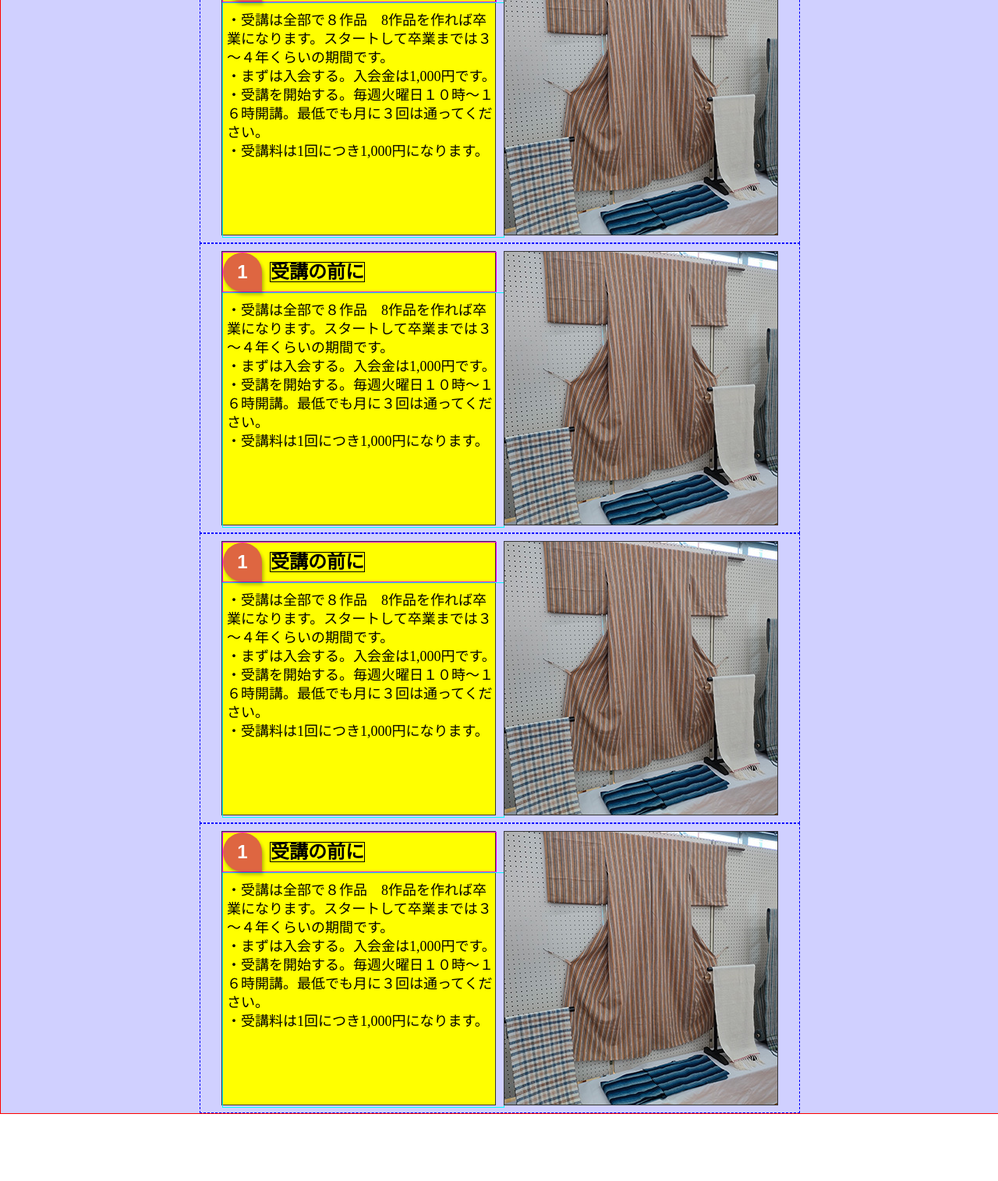
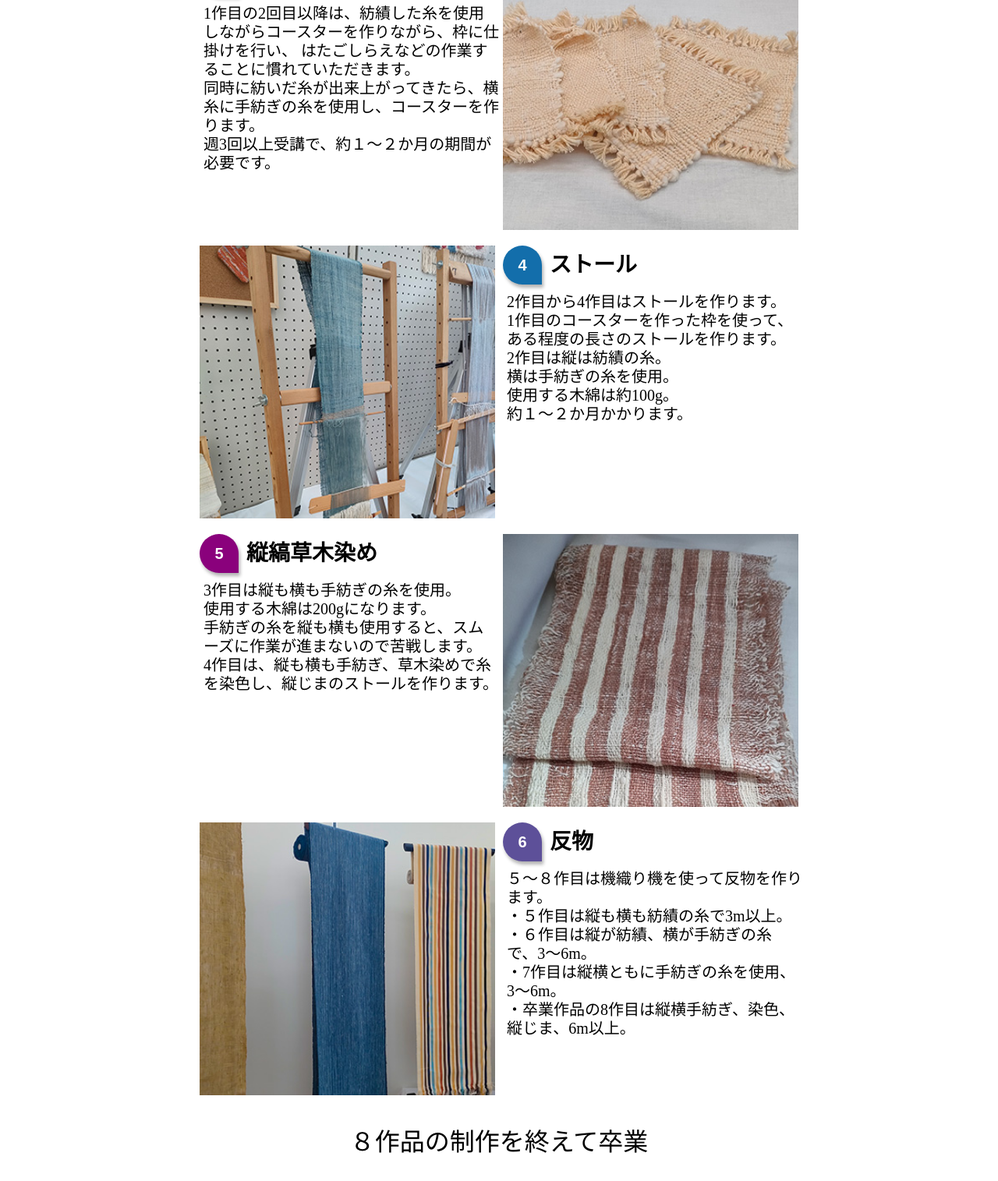
Before and after one commit to hanatanidesignworks/teoriba, a plain HTML site: page index.html in a window 1280 px wide. Shown: the part 3105-4620 px from the top of the page at 78% size. Before the commit the page ends 4534 px from the top, so only its background shows below. Drawn offline with Linux system fonts and the light colour scheme; a web font is replaced by a local one.

Commit message:
add solution remain part

```diff
--- a/css/style.css
+++ b/css/style.css
@@ -581,7 +581,6 @@
 .solution_container{
     width: 100%;
     height: auto;
-    background-color: #d0d0ff;
 }
 
     /*HEADING*/
@@ -607,7 +606,6 @@
         display: flex;
         flex-direction: column;
         align-items: center;
-        border: solid 0.5px #ff0000;
     }
 
         .solution_contents_inner_container{
@@ -617,23 +615,11 @@
             flex-direction: column;
             gap: 10px;
             justify-content: center;
-            border: dashed 0.5px #0000ff;
-        }
-
-        @media(min-width: 768px){
-            .solution_contents_inner_container{
-                width: 768px;
-                height: 370px;
-                flex-direction: row;
-                align-items: center;
-            }
         }
 
             .solution_contents_inner_text_container, .solution_contents_inner_image_container{
                 width: 350px;
                 height: 350px;
-                background-color: #ffff00;
-                border: solid 0.5px #343434;
             }
 
                 .solution_contents_inner_image_container img{
@@ -646,7 +632,6 @@
                     height: 50px;
                     display: flex;
                     align-items: center;
-                    border: solid 0.5px #ff00ff;
                 }
 
                     .solution_contents_inner_text_title_container h3{
@@ -656,7 +641,6 @@
                         font-style: normal;
                         font-size: 24px;
                         margin-left: 10px;
-                        border: solid 0.5px #000;
                     }
 
                     .solution_number{
@@ -669,6 +653,26 @@
                         box-shadow: 2px 4px 4px rgba(0, 0, 0, 0.3);
                         display: grid;
                         place-items: center;
+                    }
+
+                    .number_second{
+                        background-color: #93b447;
+                    }
+
+                    .number_third{
+                        background-color: #ca4684;
+                    }
+
+                    .number_forth{
+                        background-color: #136eab;
+                    }
+
+                    .number_fifth{
+                        background-color: #8a017c;
+                    }
+
+                    .number_sixth{
+                        background-color: #5d5099;
                     }
 
                         .solution_number p{
@@ -684,7 +688,6 @@
                     width: 100%;
                     height: 280px;
                     padding: 10px 5px;
-                    border: solid 0.5px #0ff;
                 }
 
                     .solution_contents_inner_text_description_container p{
@@ -695,3 +698,76 @@
                         font-size: 18px;
                         line-height: 1.5rem;
                     }
+
+.underHeading_container{
+    width: 100%;
+    height: 100px;
+    display: grid;
+    place-items: center;
+}
+
+    .underHeading_container h4{
+        font-family: "Kaisei Decol", serif;
+        font-weight: 400;
+        font-style: normal;
+        font-size: 24px;
+    }
+
+/*SOLUTION -SEand13mini-*/
+@media(max-width: 350px){
+    .underHeading_container h4{
+        font-size: 20px;
+    }
+
+    .solution_contents_inner_image_container img{
+        width: 300px;
+        object-fit: cover;
+    }
+
+    .solution_contents_inner_text_container, .solution_contents_inner_image_container{
+        width: 300px;
+    }
+
+    .solution_contents_inner_container{
+        width: 300px;
+    }
+}
+
+/*SOLUTION -DESKTOP-*/
+@media(min-width: 768px){
+    .underHeading_container h4{
+        font-size: 32px;
+    }
+
+    .solution_contents_inner_text_title_container h3{
+        font-size: 28px;
+    }
+
+    .solution_contents_inner_text_container, .solution_contents_inner_image_container{
+        width: 379px;
+    }
+
+    .solution_contents_inner_text_container p{
+        font-size: 20px;
+    }
+
+    .solution_contents_inner_image_container img{
+        width: 379px;
+        object-fit: cover;
+    }
+
+    .solution_heading_container h2{
+        font-size: 32px;
+    }
+
+    .solution_contents_inner_container{
+        width: 768px;
+        height: 370px;
+        flex-direction: row;
+        align-items: center;
+    }
+
+    .solution_second_contents, .solution_forth_contents, .solution_sixth_contents{
+        flex-direction: row-reverse;
+    }
+}
--- a/index.html
+++ b/index.html
@@ -177,133 +177,141 @@
 						</div>
 						<!--FIRST END-->
 
-						<!--FIRST-->
-						<div class="solution_contents_inner_container solution_first_contents">
+						<!--SECOND-->
+						<div class="solution_contents_inner_container solution_second_contents">
 							<!--TEXT-->
 							<div class="solution_contents_inner_text_container">
 								<div class="solution_contents_inner_text_title_container">
-									<div class="solution_number">
-										<p>1</p>
+									<div class="solution_number number_second">
+										<p>2</p>
 									</div>
-									<h3>受講の前に</h3>
+									<h3>下準備</h3>
 								</div>
 								<div class="solution_contents_inner_text_description_container">
-									<p>・受講は全部で８作品　8作品を作れば卒業になります。スタートして卒業までは３～４年くらいの期間です。<br>
-										・まずは入会する。入会金は1,000円です。<br>
-										・受講を開始する。毎週火曜日１０時～１６時開講。最低でも月に３回は通ってください。<br>
-										・受講料は1回につき1,000円になります。
+									<p>１作目の１回目は下準備、わたくり、わたうち、コマを使用しての手紡ぎを練習します。<br>
+										使用する木綿は、種付100gあたり500円で販売していますので、ご自身で用意する必要はありません。<br>
+										もちろんご自身でご用意されても構いません。<br>
+										1作目で使用する糸を、コマを使用しての手紡ぎを練習しながら、紡いでいきます。
 									</p>
 								</div>
 							</div>
 							<!--IMAGE-->
 							<div class="solution_contents_inner_image_container">
-								<img src="img/step1.jpg" alt="着物" width="350" height="350">
+								<img src="img/step2.jpg" alt="綿打ち機" width="350" height="350">
 							</div>
 						</div>
-						<!--FIRST END-->
+						<!--SECOND END-->
 
-						<!--FIRST-->
-						<div class="solution_contents_inner_container solution_first_contents">
+						<!--THIRD-->
+						<div class="solution_contents_inner_container solution_third_contents">
 							<!--TEXT-->
 							<div class="solution_contents_inner_text_container">
 								<div class="solution_contents_inner_text_title_container">
-									<div class="solution_number">
-										<p>1</p>
+									<div class="solution_number number_third">
+										<p>3</p>
 									</div>
-									<h3>受講の前に</h3>
+									<h3>コースター</h3>
 								</div>
 								<div class="solution_contents_inner_text_description_container">
-									<p>・受講は全部で８作品　8作品を作れば卒業になります。スタートして卒業までは３～４年くらいの期間です。<br>
-										・まずは入会する。入会金は1,000円です。<br>
-										・受講を開始する。毎週火曜日１０時～１６時開講。最低でも月に３回は通ってください。<br>
-										・受講料は1回につき1,000円になります。
+									<p>1作目の2回目以降は、紡績した糸を使用しながらコースターを作りながら、枠に仕掛けを行い、
+										はたごしらえなどの作業することに慣れていただきます。<br>
+										同時に紡いだ糸が出来上がってきたら、横糸に手紡ぎの糸を使用し、コースターを作ります。<br>
+										週3回以上受講で、約１～２か月の期間が必要です。
 									</p>
 								</div>
 							</div>
 							<!--IMAGE-->
 							<div class="solution_contents_inner_image_container">
-								<img src="img/step1.jpg" alt="着物" width="350" height="350">
+								<img src="img/step3.jpg" alt="着物" width="350" height="350">
 							</div>
 						</div>
-						<!--FIRST END-->
+						<!--THIRD END-->
 
-						<!--FIRST-->
-						<div class="solution_contents_inner_container solution_first_contents">
+						<!--FORTH-->
+						<div class="solution_contents_inner_container solution_forth_contents">
 							<!--TEXT-->
 							<div class="solution_contents_inner_text_container">
 								<div class="solution_contents_inner_text_title_container">
-									<div class="solution_number">
-										<p>1</p>
+									<div class="solution_number number_forth">
+										<p>4</p>
 									</div>
-									<h3>受講の前に</h3>
+									<h3>ストール</h3>
 								</div>
 								<div class="solution_contents_inner_text_description_container">
-									<p>・受講は全部で８作品　8作品を作れば卒業になります。スタートして卒業までは３～４年くらいの期間です。<br>
-										・まずは入会する。入会金は1,000円です。<br>
-										・受講を開始する。毎週火曜日１０時～１６時開講。最低でも月に３回は通ってください。<br>
-										・受講料は1回につき1,000円になります。
+									<p>2作目から4作目はストールを作ります。<br>
+										1作目のコースターを作った枠を使って、ある程度の長さのストールを作ります。<br>
+										2作目は縦は紡績の糸。<br>
+										横は手紡ぎの糸を使用。<br>
+										使用する木綿は約100g。<br>
+										約１～２か月かかります。
 									</p>
 								</div>
 							</div>
 							<!--IMAGE-->
 							<div class="solution_contents_inner_image_container">
-								<img src="img/step1.jpg" alt="着物" width="350" height="350">
+								<img src="img/step4.jpg" alt="着物" width="350" height="350">
 							</div>
 						</div>
-						<!--FIRST END-->
+						<!--FORTH END-->
 
-						<!--FIRST-->
-						<div class="solution_contents_inner_container solution_first_contents">
+						<!--FIFTH-->
+						<div class="solution_contents_inner_container solution_fifth_contents">
 							<!--TEXT-->
 							<div class="solution_contents_inner_text_container">
 								<div class="solution_contents_inner_text_title_container">
-									<div class="solution_number">
-										<p>1</p>
+									<div class="solution_number number_fifth">
+										<p>5</p>
 									</div>
-									<h3>受講の前に</h3>
+									<h3>縦縞草木染め</h3>
 								</div>
 								<div class="solution_contents_inner_text_description_container">
-									<p>・受講は全部で８作品　8作品を作れば卒業になります。スタートして卒業までは３～４年くらいの期間です。<br>
-										・まずは入会する。入会金は1,000円です。<br>
-										・受講を開始する。毎週火曜日１０時～１６時開講。最低でも月に３回は通ってください。<br>
-										・受講料は1回につき1,000円になります。
+									<p>3作目は縦も横も手紡ぎの糸を使用。<br>
+										使用する木綿は200gになります。<br>
+										手紡ぎの糸を縦も横も使用すると、スムーズに作業が進まないので苦戦します。<br>
+										4作目は、縦も横も手紡ぎ、草木染めで糸を染色し、縦じまのストールを作ります。
 									</p>
 								</div>
 							</div>
 							<!--IMAGE-->
 							<div class="solution_contents_inner_image_container">
-								<img src="img/step1.jpg" alt="着物" width="350" height="350">
+								<img src="img/step5.jpg" alt="着物" width="350" height="350">
 							</div>
 						</div>
-						<!--FIRST END-->
+						<!--FIFTH END-->
 
-						<!--FIRST-->
-						<div class="solution_contents_inner_container solution_first_contents">
+						<!--SIXTH-->
+						<div class="solution_contents_inner_container solution_sixth_contents">
 							<!--TEXT-->
 							<div class="solution_contents_inner_text_container">
 								<div class="solution_contents_inner_text_title_container">
-									<div class="solution_number">
-										<p>1</p>
+									<div class="solution_number number_sixth">
+										<p>6</p>
 									</div>
-									<h3>受講の前に</h3>
+									<h3>反物</h3>
 								</div>
 								<div class="solution_contents_inner_text_description_container">
-									<p>・受講は全部で８作品　8作品を作れば卒業になります。スタートして卒業までは３～４年くらいの期間です。<br>
-										・まずは入会する。入会金は1,000円です。<br>
-										・受講を開始する。毎週火曜日１０時～１６時開講。最低でも月に３回は通ってください。<br>
-										・受講料は1回につき1,000円になります。
+									<p>５～８作目は機織り機を使って反物を作ります。<br>
+										・５作目は縦も横も紡績の糸で3m以上。<br>
+										・６作目は縦が紡績、横が手紡ぎの糸で、3～6m。<br>
+										・7作目は縦横ともに手紡ぎの糸を使用、3～6m。<br>
+										・卒業作品の8作目は縦横手紡ぎ、染色、縦じま、6m以上。
 									</p>
 								</div>
 							</div>
 							<!--IMAGE-->
 							<div class="solution_contents_inner_image_container">
-								<img src="img/step1.jpg" alt="着物" width="350" height="350">
+								<img src="img/step6.jpg" alt="着物" width="350" height="350">
 							</div>
 						</div>
-						<!--FIRST END-->
+						<!--SIXTH END-->
 
 					</div>
 					<!--CONTENTS END-->
+					<!--UNDER HEADING-->
+					<div class="underHeading_container">
+						<h4>８作品の制作を終えて卒業</h4>
+					</div>
+					<!--UNDER HEADING END-->
 				</div>
 			</section>
 
```
Also changed, not shown: img/step2.jpg (added), img/step3.jpg (added), img/step4.jpg (added), img/step5.jpg (added), img/step6.jpg (added).
